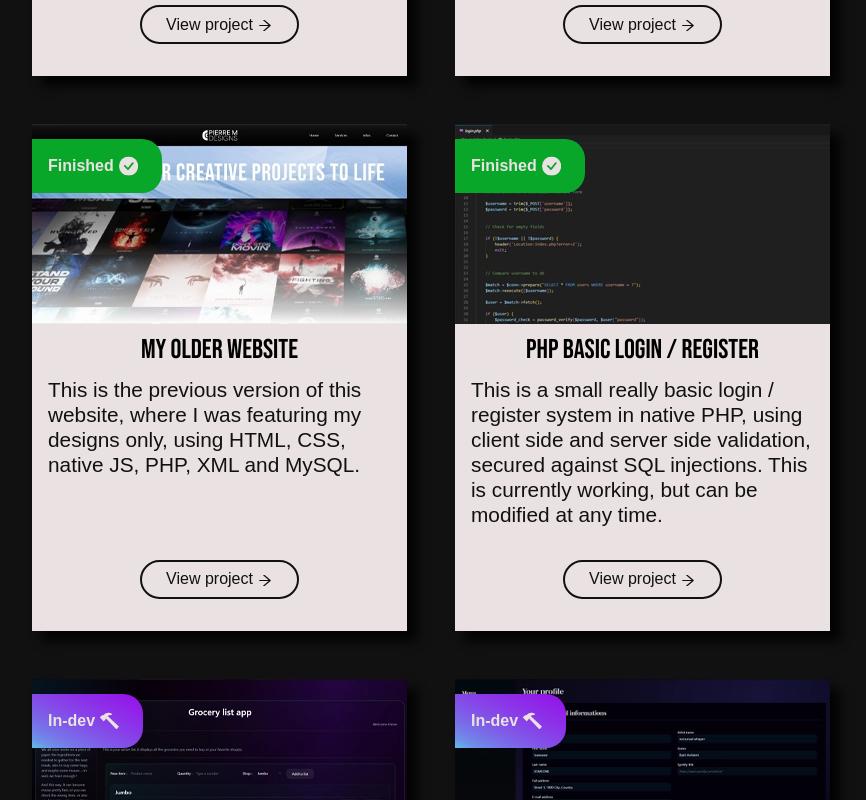
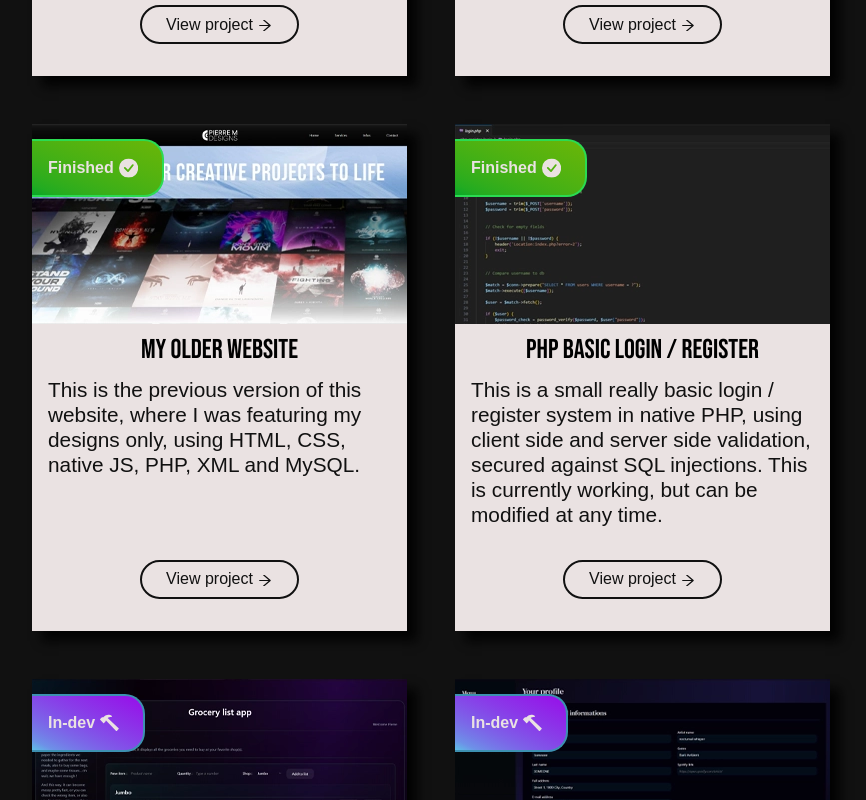
Before and after one commit to PierreMinet/portfolio, a React (Create React App) app: page /projects in a window 1280 px wide. Shown: the part 1040-1840 px from the top of the page, without its empty margins (209-1075 px from the left). Built offline with nearby package versions, Linux system fonts and the light colour scheme; a web font is replaced by a local one.

Commit message:
Change button border and project status border

```diff
--- a/src/App.css
+++ b/src/App.css
@@ -20,6 +20,7 @@ main {
   --main-gray: #111111;
   --main-white: #EAE2E2;
   --main-blue: #5ec0e7;
+  --secondary-blue: #3d90b1;
 }
 
 .separator {
@@ -191,7 +192,7 @@ nav ul {
   font-size: 1.2em;
   color: var(--main-white);
   text-decoration: none;
-  border: 2px solid var(--main-gray);
+  border: 2px solid var(--secondary-blue);
   width: fit-content;
   padding: 1rem 2rem;
   border-radius: 25px;
@@ -202,6 +203,7 @@ nav ul {
 .cta:hover {
   color: var(--main-gray);
   background: var(--main-white);
+  filter: none;
 }
 
 .cta span {
@@ -279,11 +281,17 @@ h2 {
 }
 
 .released {
-  background-color: #08a72a;
+  background: linear-gradient(to top right, #08a72a, 30%, #6ab608);
+  border-top: 2px solid #2bdb51;
+  border-right: 2px solid #2bdb51;
+  border-bottom: 2px solid #2bdb51;
 }
 
 .in-dev {
   background: linear-gradient(to top right, var(--main-blue), 30%, #980de9);
+  border-top: 2px solid var(--secondary-blue);
+  border-right: 2px solid var(--secondary-blue);
+  border-bottom: 2px solid var(--secondary-blue);
 }
 
 .bio {
```
